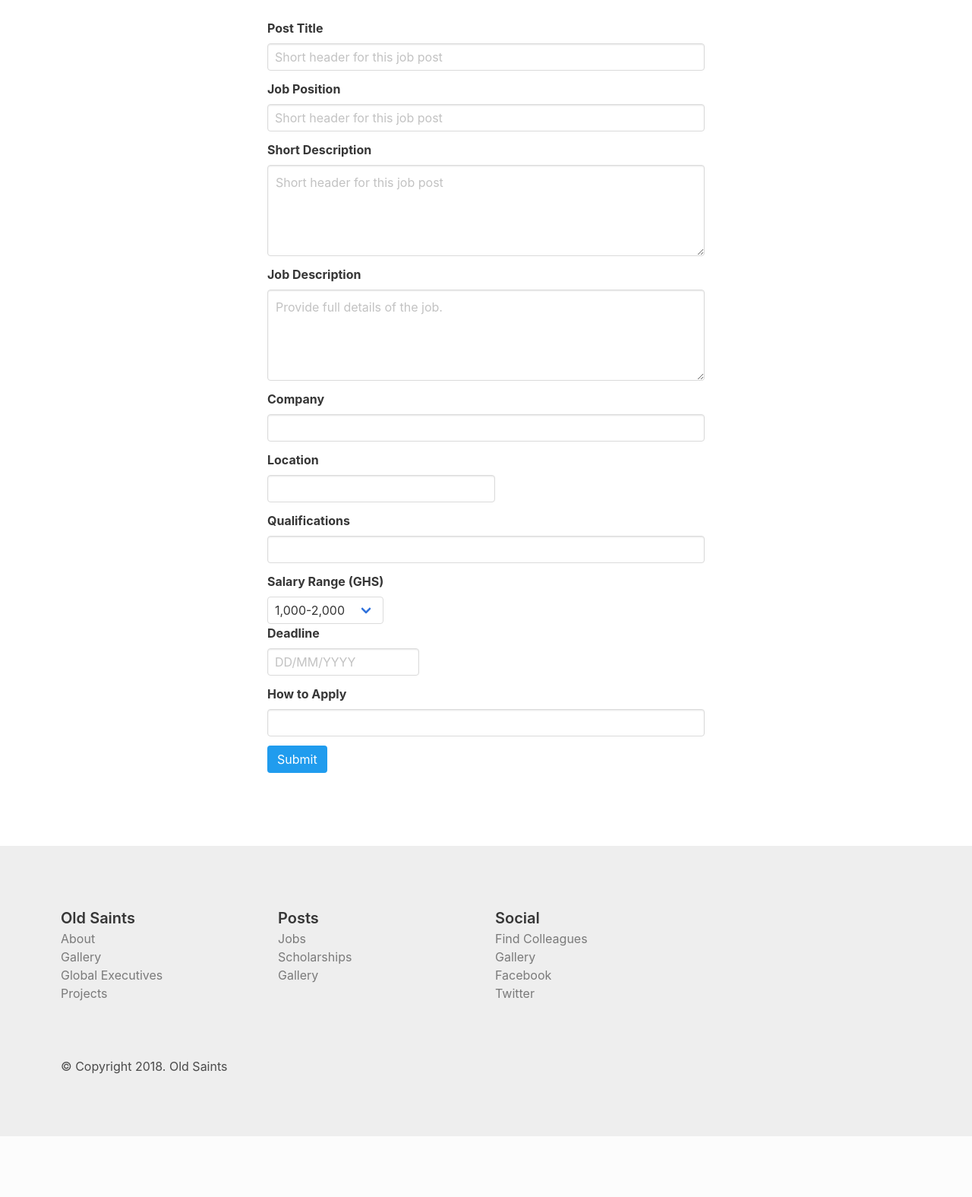
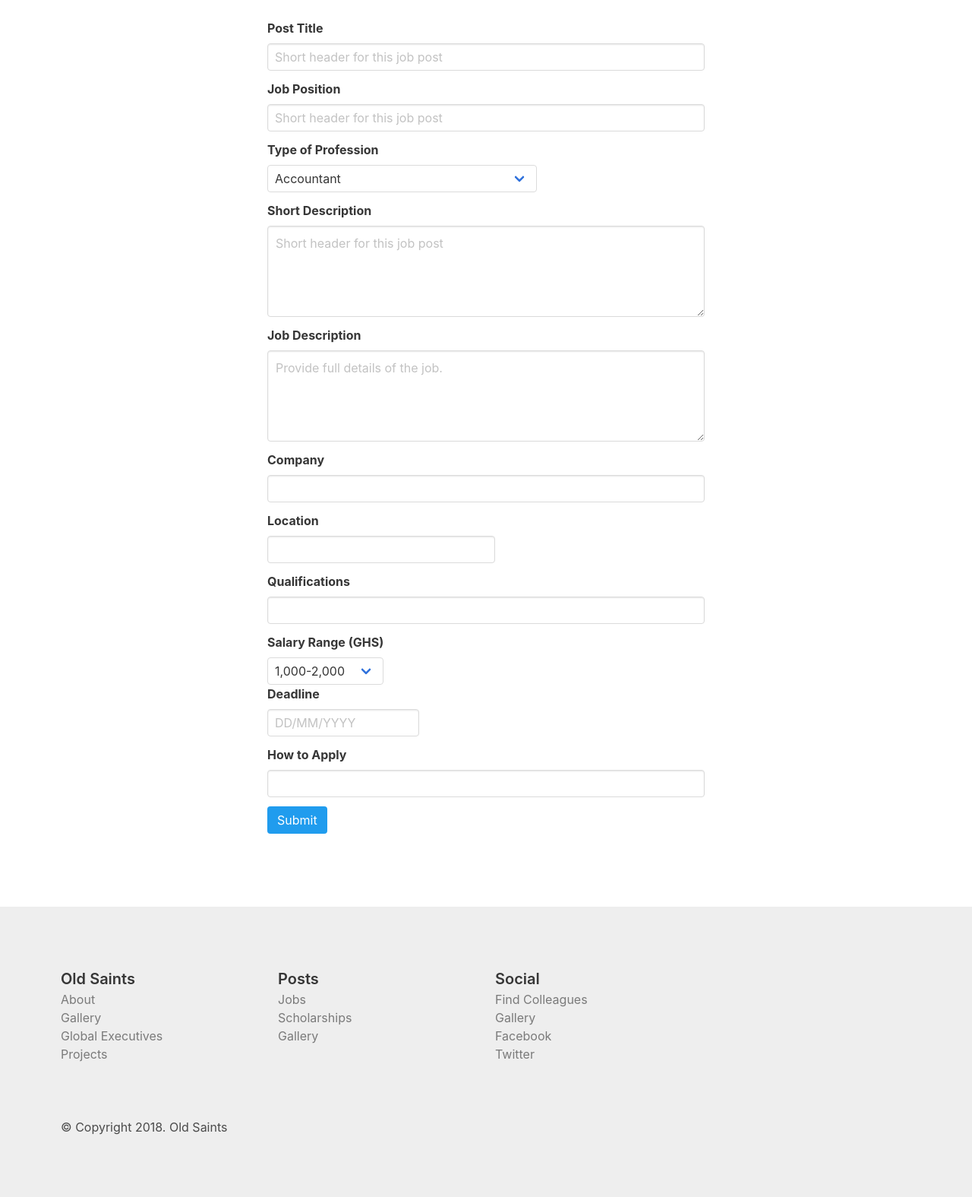
Before and after one commit to blackmann/old_saints, a Django app: page /jobs/create/ in a window 1280 px wide. Shown: the part 305-1880 px from the top of the page at 76% size. Before the commit the page ends 1800 px from the top, so only its background shows below. Run offline with Django 3.2, Linux system fonts and the light colour scheme; some libraries are stand-ins or nearby versions.

Commit message:
filtering jobs

```diff
--- a/web/models.py
+++ b/web/models.py
@@ -79,6 +79,7 @@ class Job(models.Model):
     date_added = models.DateTimeField(auto_now_add=True)
     qualifications = models.CharField(max_length=100)
     deadline = models.DateField()
+    profession_type = models.CharField(max_length=100, default="General")
     posted_by = models.ForeignKey(Alumnum, related_name="jobs", on_delete=models.CASCADE)
 
     class Meta:
--- a/web/templates/web/create_job.html
+++ b/web/templates/web/create_job.html
@@ -17,6 +17,20 @@
             <label class="label">Job Position</label>
             <div class="control">
                 <input class="input" name="position" type="text" placeholder="Short header for this job post">
+            </div>
+        </div>
+
+        <div class="field">
+            <label class="label">Type of Profession</label>
+            <div class="control">
+                <div class="select">
+                    <select name="profession" id="">
+                        {% for prof in professions %}
+                        <option {% if prof is profession %}selected{% endif %} value="{{prof}}">{{prof}}</option>
+                        {% endfor %}
+                    </select>
+                </div>
+
             </div>
         </div>
 
--- a/web/views.py
+++ b/web/views.py
@@ -212,14 +212,27 @@ def done(request):
 
 
 def jobs(request):
+    q_jobs = Job.objects.all()
     context = {
-        "jobs": Job.objects.all()
+        "professions": PROFESSIONS
     }
+
+    if request.GET.get('f', 0):
+        profession = request.GET.get('profession', 'all')
+        if not profession == 'all':
+            q_jobs = q_jobs.filter(profession_type=profession)
+
+        context['profession'] = profession
+
+    context['jobs'] = q_jobs.all()
+
     return render(request, "web/jobs.html", context)
 
 
 def create_job(request):
-    context = dict()
+    context = {
+        "professions": PROFESSIONS
+    }
     title = context['title'] = request.POST.get('title', '')
     position = context['position'] = request.POST.get('position', '')
     s_description = context['short_description'] = request.POST.get(
@@ -233,6 +246,9 @@ def create_job(request):
     salary_range = context['salary_range'] = request.POST.get('salary', '')
     deadline = context['deadline'] = request.POST.get('deadline', '')
     hta = context['hta'] = request.POST.get('hta', '')
+    profession = context['profession'] = request.POST.get('profession', '')
+
+    # validation
 
     if request.method == 'POST':
         job_post = Job.objects.create(post_title=title,
@@ -302,8 +318,10 @@ def find_mate(request):
     if request.GET.get('s', None) == '1':
         name = request.GET.get('q', 0)
         if name:
-            context['results'] = Alumnum.objects.filter(Q(user__first_name__contains=name) |
+            results = Alumnum.objects.filter(Q(user__first_name__contains=name) |
                                                         Q(user__last_name__contains=name))
+
+            context['results'] = results.all()
             context['q'] = name
 
     return render(request, "web/find_mate.html", context)
```
Also changed, not shown: web/templates/web/jobs.html (+6 -4 lines), db.sqlite3, web/migrations/0013_job_profession_type.py (added).
